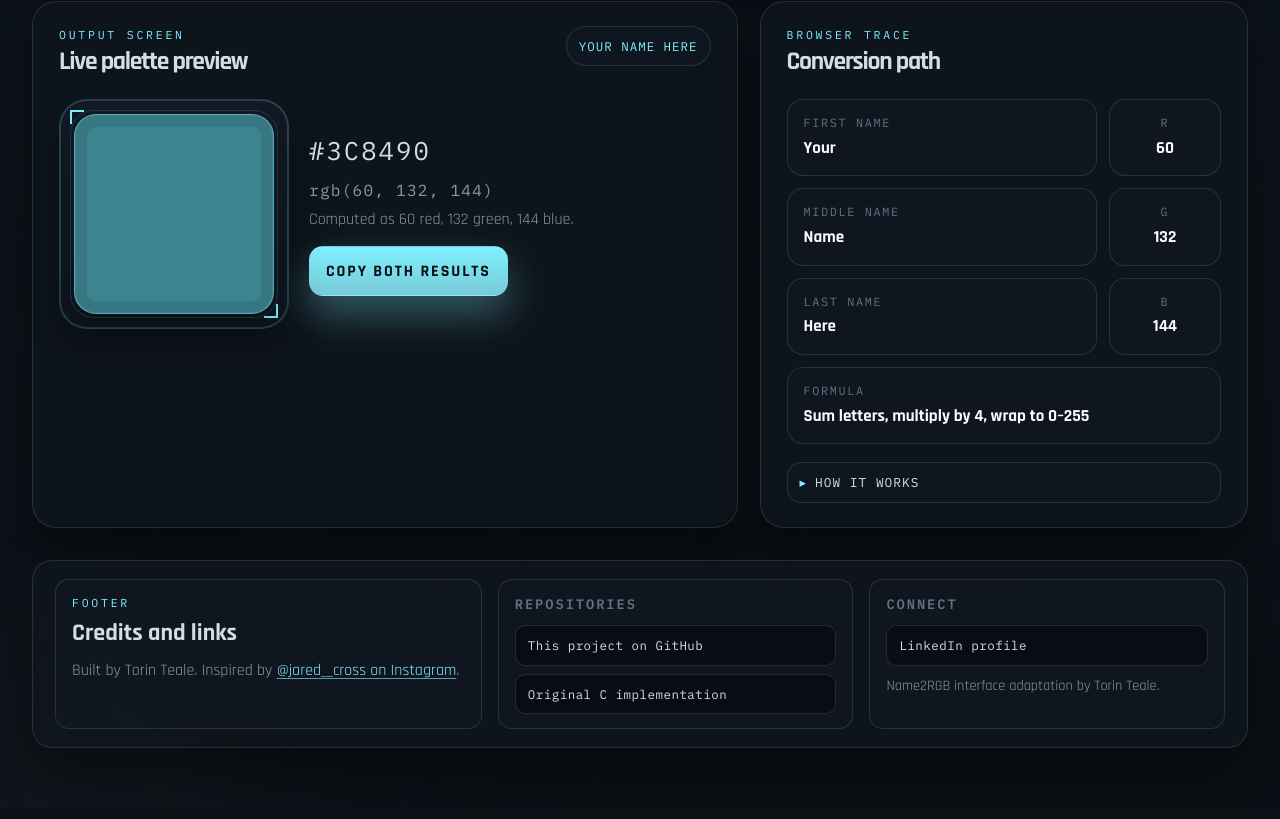
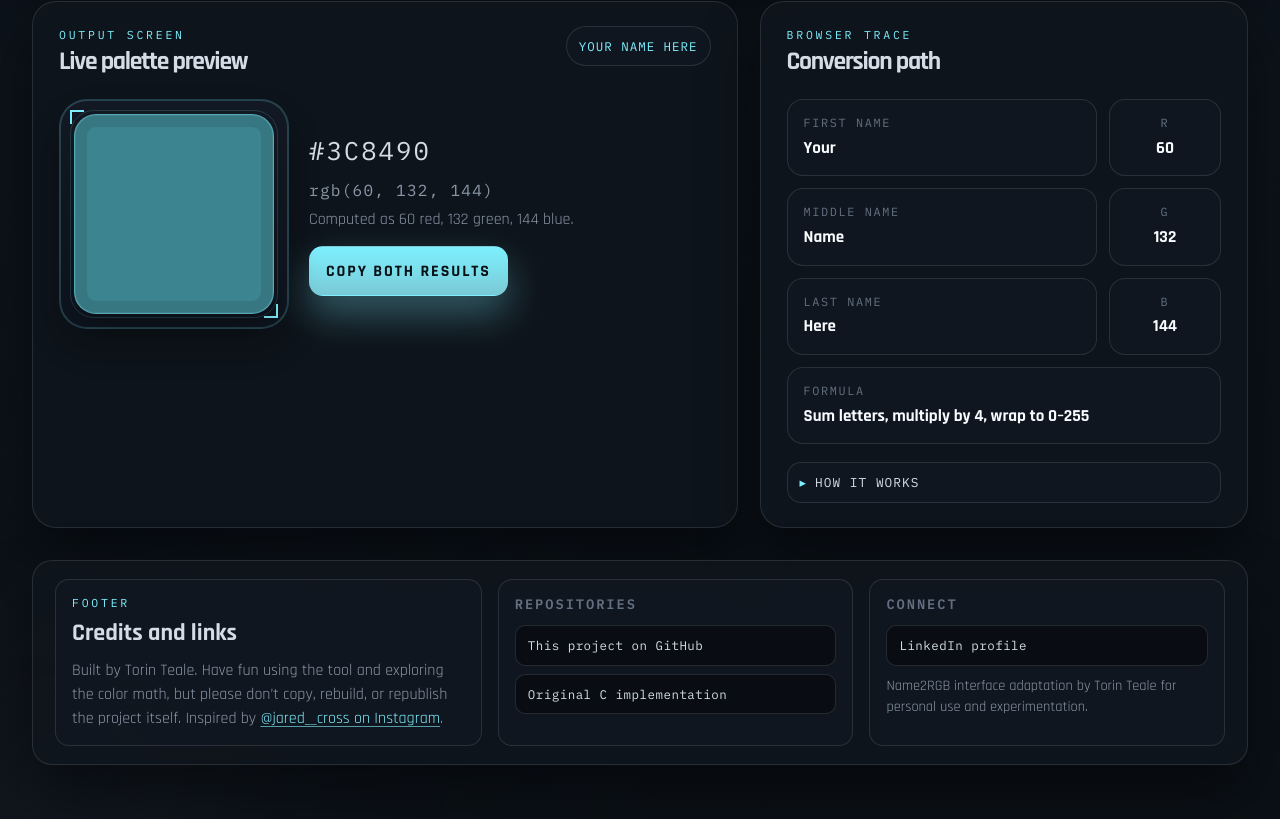
Before and after one commit to SolarianVulpine/Name2RGB_WebLaunch, a React (Vite) app: page / in a window 1280 px wide. Shown: the part 967-1786 px from the top of the page. Built offline with nearby package versions, Linux system fonts and the light colour scheme.

Commit message:
Add license information and clarify usage terms in README and footer

```diff
--- a/src/App.jsx
+++ b/src/App.jsx
@@ -741,7 +741,9 @@ function App() {
             <p className="section-label">Footer</p>
             <h2 className="site-footer-title">Credits and links</h2>
             <p className="site-footer-copy">
-              Built by {footerProfile.authorName}. Inspired by{" "}
+              Built by {footerProfile.authorName}. Have fun using the tool and
+              exploring the color math, but please don’t copy, rebuild, or
+              republish the project itself. Inspired by{" "}
               <a
                 href="https://www.instagram.com/reel/C--dKqZuYMS/?utm_source=ig_web_copy_link&igsh=MzRlODBiNWFlZA=="
                 target="_blank"
@@ -809,7 +811,8 @@ function App() {
               </li>
             </ul>
             <p className="site-footer-credit">
-              Name2RGB interface adaptation by {footerProfile.authorName}.
+              Name2RGB interface adaptation by {footerProfile.authorName} for
+              personal use and experimentation.
             </p>
           </div>
         </div>
```
Also changed, not shown: 2 other files (tests, documents, lock files or other folders).
